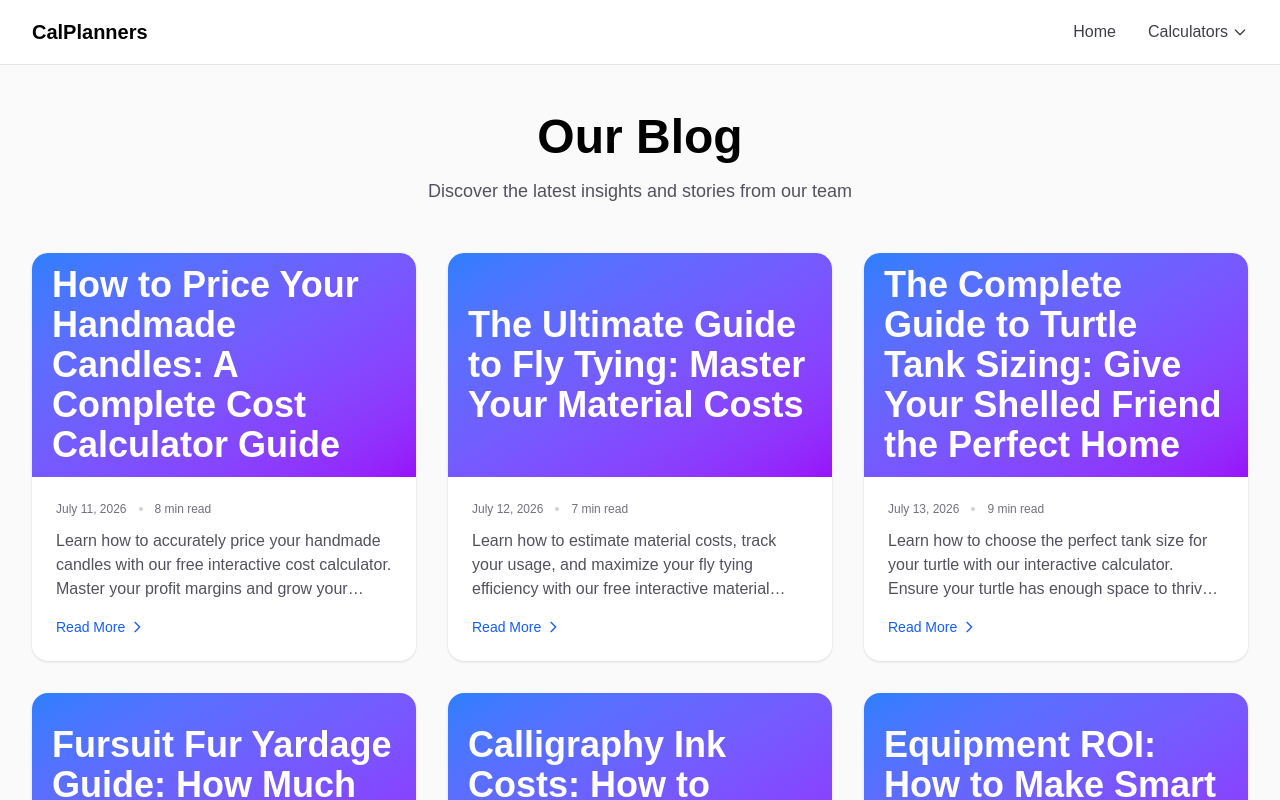
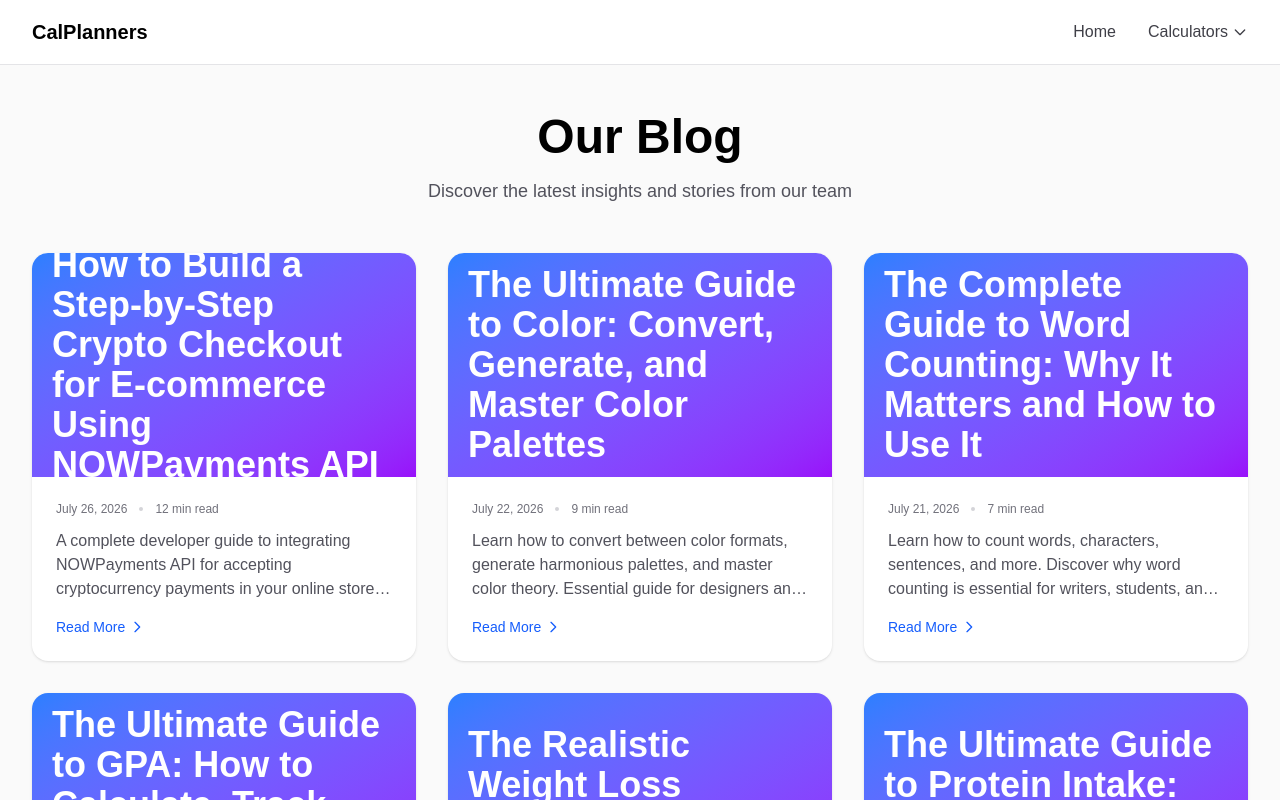
Before and after one commit to asadurrehm890/calplanners, a Next.js app: page / in a window 1280 px wide. Shown: the top 800 px of the page. Built offline with nearby package versions, Linux system fonts and the light colour scheme.

Commit message:
sdfsdfiuterot

```diff
--- a/app/page.tsx
+++ b/app/page.tsx
@@ -16,6 +16,12 @@ export const metadata: Metadata = {
 };
 
 export default function Home() {
+  // Sort posts in descending order (newest first)
+  const sortedPosts = [...blogPosts].sort((a, b) => {
+    // Sort by date (newest first)
+    return new Date(b.date).getTime() - new Date(a.date).getTime();
+  });
+
   return (
     <div className="min-h-screen bg-zinc-50 dark:bg-black py-12 px-4 sm:px-6 lg:px-8">
       <div className="max-w-7xl mx-auto">
@@ -29,7 +35,7 @@ export default function Home() {
         </div>
 
         <div className="grid grid-cols-1 md:grid-cols-2 lg:grid-cols-3 gap-6 md:gap-8">
-          {blogPosts.map((post) => (
+          {sortedPosts.map((post) => (
             <PostCard key={post.id} post={post} />
           ))}
         </div>
```
